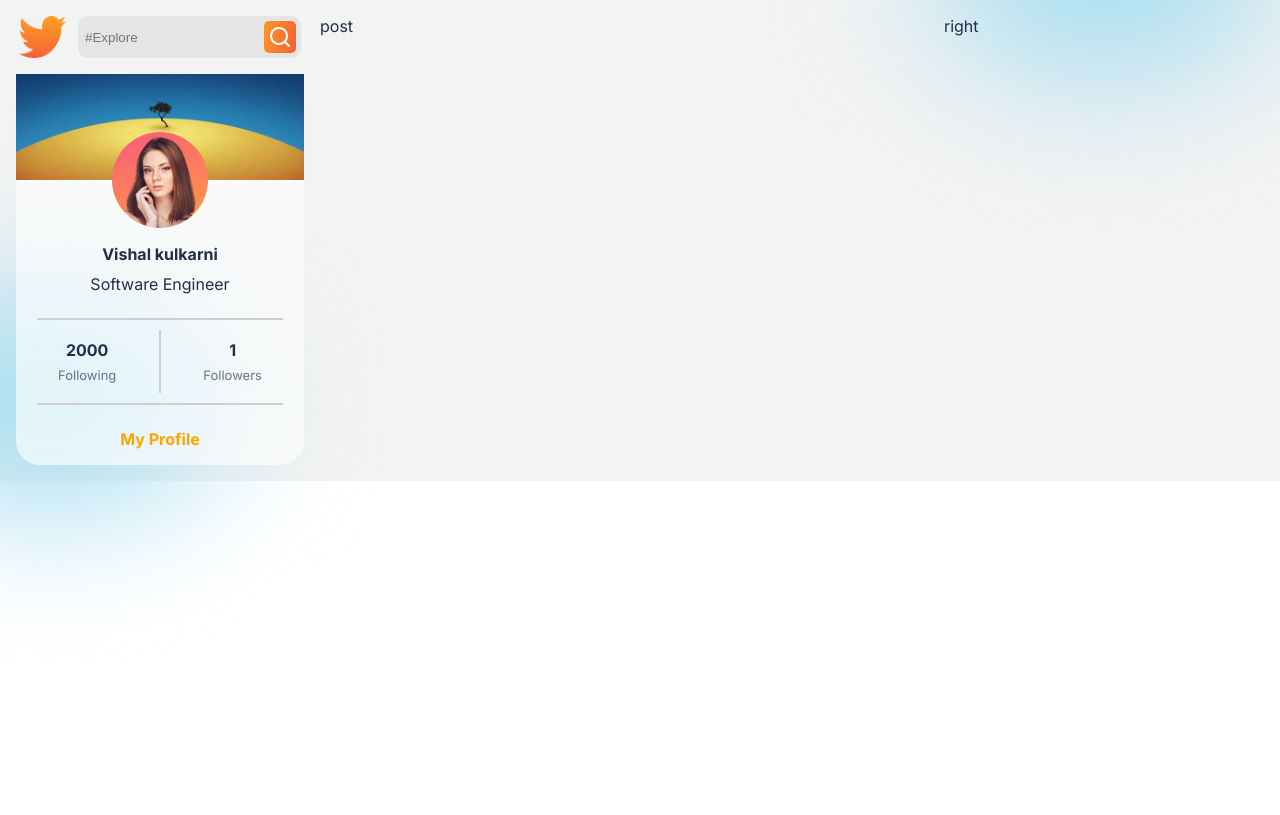
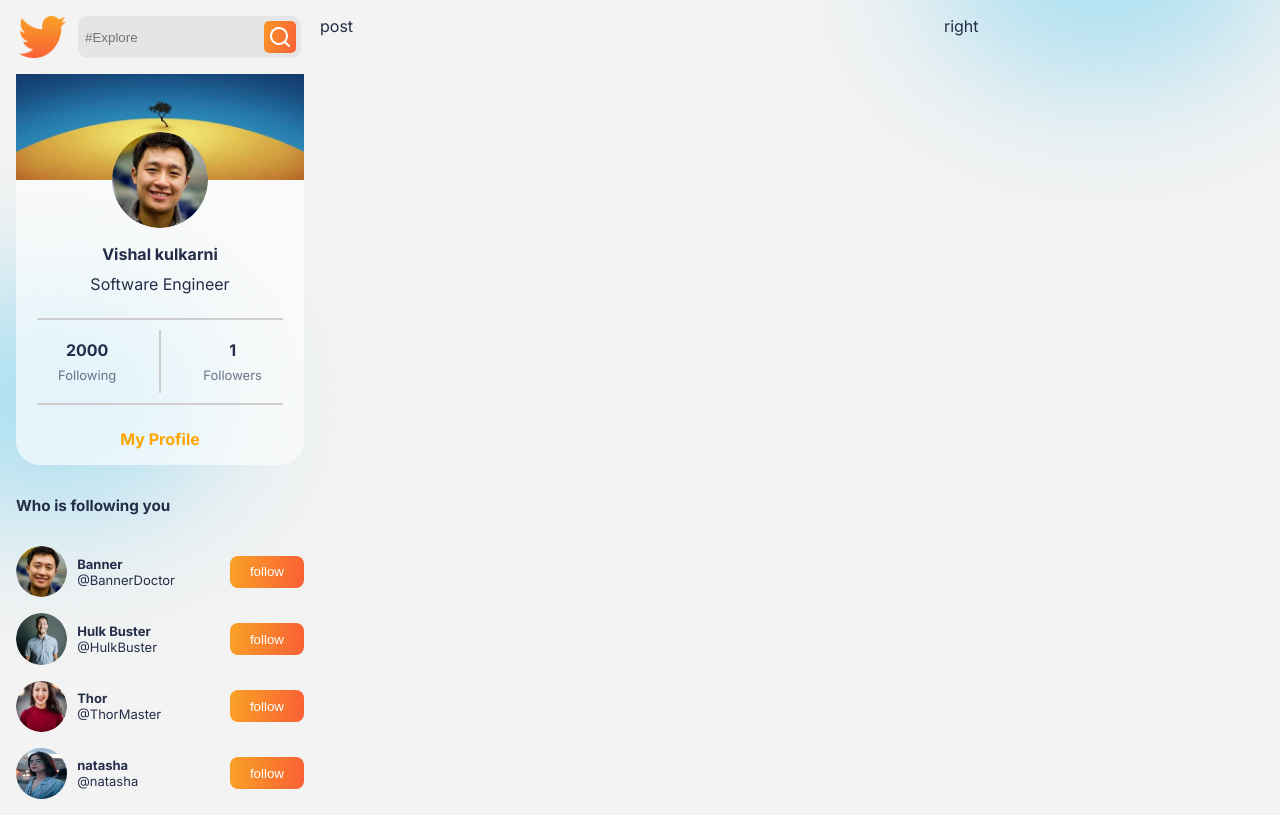
Before and after one commit to Vishalk29/SocialMediaView, a React (Create React App) app: page / in a window 1280 px wide. Built offline with nearby package versions, Linux system fonts and the light colour scheme.

Commit message:
Added the follwer card and stname and user name and addded style to that

```diff
--- a/src/App.css
+++ b/src/App.css
@@ -27,3 +27,19 @@
   background-color: #a6ddf0;
   filter: blur(72px);
 }
+.button {
+  display: flex;
+  align-items: center;
+  justify-content: center;
+  color: white;
+  border: none;
+  border-radius: 0.5rem;
+  background: var(--buttonBg);
+  transition: all 100ms ease-out;
+}
+.button:hover {
+  cursor: pointer;
+  color: var(--orange);
+  background: transparent;
+  border: 2px solid var(--orange);
+}
--- /dev/null
+++ b/src/Component/Data/DataFollower.js
@@ -0,0 +1,12 @@
+import img1 from '../../img/img1.png'
+import img2 from '../../img/img2.png'
+import img3 from '../../img/img3.png'
+import img4 from '../../img/img4.jpg'
+
+export const Followers = [
+    { name: "Banner", username: "BannerDoctor", img: img1 },
+    { name: "Hulk Buster", username: "HulkBuster", img: img2 },
+    { name: "Thor", username: "ThorMaster", img: img3 },
+    { name: "natasha", username: "natasha", img: img4 }
+
+];
--- /dev/null
+++ b/src/Component/Followers/FollowCard.css
@@ -0,0 +1,36 @@
+.followCard {
+    width: 100%;
+    border-radius: 0.7rem;
+    gap: 1rem;
+    display: flex;
+    flex-direction: column;
+    font-size: 13px;
+}
+.follower {
+    display: flex;
+    justify-content: space-between;
+    align-items: center;
+}
+.follower > div {
+    display: flex;
+    gap: 10px;
+}
+.followerImage {
+    width: 3.2rem;
+    height: 3.2rem;
+    border-radius: 50%;
+}
+.name {
+    display: flex;
+    flex-direction: column;
+    align-items: flex-start;
+    justify-content: center;
+}
+.name > span:nth-of-type(1) {
+    font-weight: bold;
+}
+.fc-button {
+    height: 2rem;
+    padding-left: 20px;
+    padding-right: 20px;
+}
--- /dev/null
+++ b/src/Component/Followers/FollowCard.jsx
@@ -0,0 +1,32 @@
+import React from 'react'
+import { Followers } from '../Data/DataFollower'
+import './FollowCard.css'
+const FollowCard = () => {
+    return (
+        <div className="followCard">
+
+            <h3>Who is following you</h3>
+            {
+                Followers.map((follower, id) => {
+                    return (
+                        <div className="follower">
+                            <div>
+                                <img src={follower.img} alt="" className='followerImage' />
+                                <div className="name">
+                                    <span>{follower.name}</span>
+                                    <span>@{follower.username}</span>
+                                </div>
+                            </div>
+                            <button className='button fc-button'>
+                                follow
+                            </button>
+
+                        </div>
+                    )
+
+                })}
+        </div>
+    )
+}
+
+export default FollowCard
--- a/src/Component/Profile/Profile.jsx
+++ b/src/Component/Profile/Profile.jsx
@@ -1,4 +1,5 @@
 import React from 'react'
+import FollowCard from '../Followers/FollowCard'
 import LogoSearch from '../LogoSearch/LogoSearch'
 import ProfileCard from '../ProfileCard/ProfileCard'
 import './Profile.css'
@@ -7,6 +8,7 @@
         <div className='profileSilde'>
             <LogoSearch />
             <ProfileCard />
+            <FollowCard />
 
         </div>
     )
--- a/src/Component/ProfileCard/ProfileCard.jsx
+++ b/src/Component/ProfileCard/ProfileCard.jsx
@@ -1,6 +1,6 @@
 import React from 'react'
 import Cover from '../../img/cover.jpg'
-import Profile from '../../img/profileImg.jpg'
+import Profile from '../../img/img1.png'
 import './ProfileCard.css'
 const ProfileCard = () => {
     return (
```
